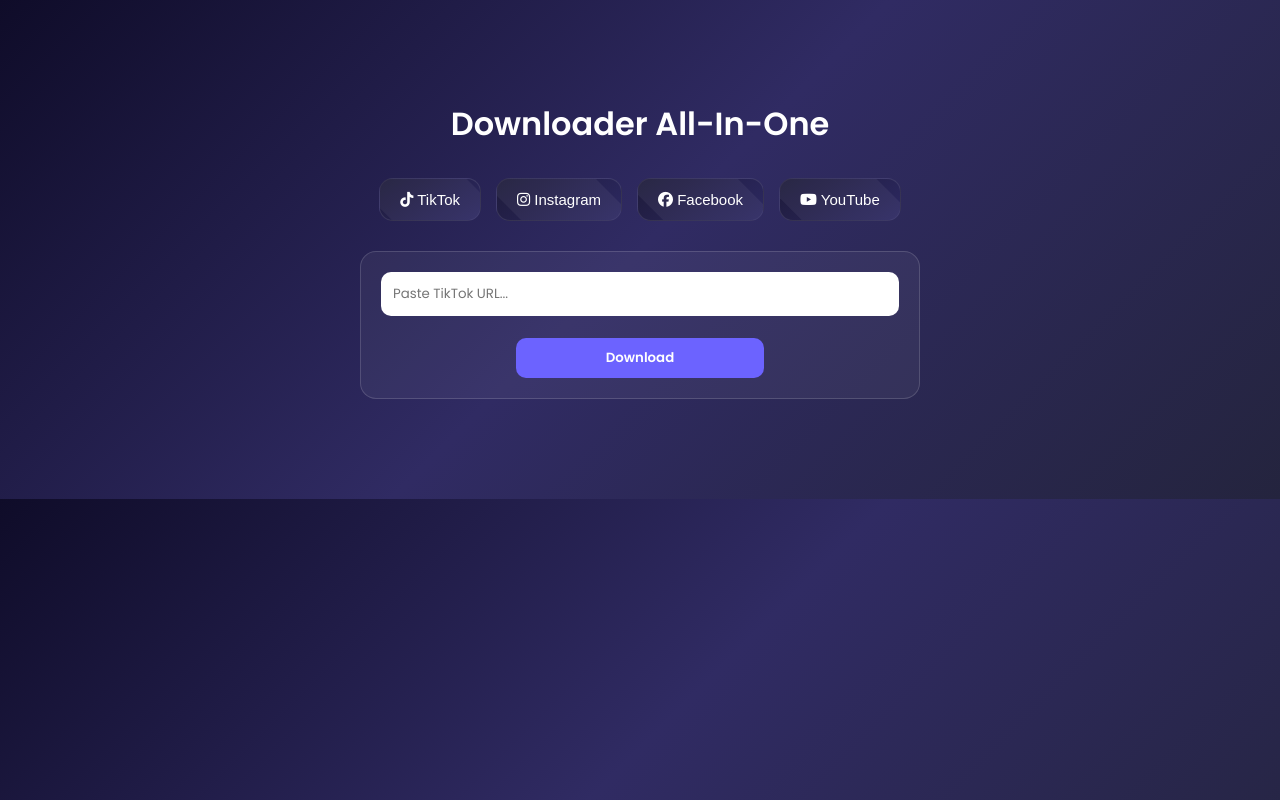
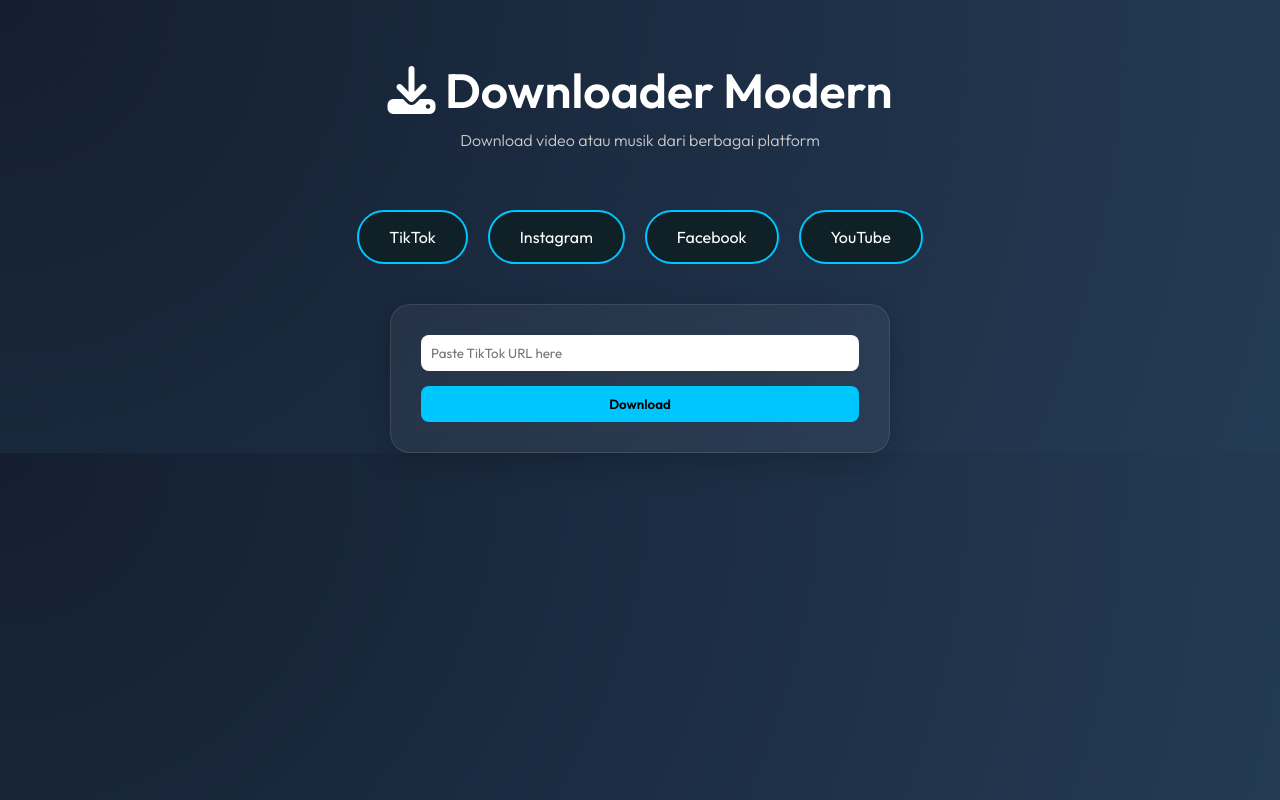
Before and after one commit to Alcynorrr/dwnld, a plain HTML site: page index.html in a window 1280 px wide. Both pictures are taken after a click on the button "TikTok". Drawn offline with Linux system fonts and the light colour scheme.

Commit message:
Update index.html

```diff
--- a/index.html
+++ b/index.html
@@ -1,187 +1,170 @@
-<!DOCTYPE html>
-<html lang="id">
+<!DOCTYPE html><html lang="en">
 <head>
   <meta charset="UTF-8" />
   <meta name="viewport" content="width=device-width, initial-scale=1.0" />
-  <title>Downloader Modern</title>
-  <link href="https://fonts.googleapis.com/css2?family=Poppins:wght@400;600&display=swap" rel="stylesheet">
-  <link href="https://cdnjs.cloudflare.com/ajax/libs/font-awesome/6.5.0/css/all.min.css" rel="stylesheet">
+  <title>Tech Downloader</title>
+  <link href="https://fonts.googleapis.com/css2?family=Outfit:wght@300;400;600&display=swap" rel="stylesheet">
+  <script src="https://kit.fontawesome.com/a076d05399.js" crossorigin="anonymous"></script>
   <style>
     * {
+      margin: 0;
+      padding: 0;
       box-sizing: border-box;
+      font-family: 'Outfit', sans-serif;
     }
-
     body {
-      margin: 0;
-      font-family: 'Poppins', sans-serif;
-      background: linear-gradient(135deg, #0f0c29, #302b63, #24243e);
+      background: radial-gradient(circle at top left, #141e30, #243b55);
       color: white;
       overflow-x: hidden;
+      transition: background 0.5s ease;
     }
-
-    .container {
-      max-width: 600px;
-      margin: 80px auto;
+    header {
       text-align: center;
-      padding: 20px;
+      padding: 60px 20px 20px;
     }
-
-    .title {
-      font-size: 32px;
+    header h1 {
+      font-size: 3rem;
       font-weight: 600;
-      margin-bottom: 30px;
-      animation: fadeIn 1s ease-in-out;
+      margin-bottom: 10px;
     }
-
+    header p {
+      font-weight: 300;
+      color: #ccc;
+    }
     .button-group {
       display: flex;
+      justify-content: center;
+      gap: 20px;
+      margin: 40px 0;
       flex-wrap: wrap;
-      justify-content: center;
-      gap: 15px;
-      margin-bottom: 30px;
     }
-
-    .btn {
-      background: linear-gradient(145deg, #1e1b3a, #2d2963);
-      border: 1px solid rgba(255, 255, 255, 0.1);
-      padding: 12px 20px;
-      border-radius: 14px;
-      color: #fff;
-      font-size: 15px;
+    .button-group button {
+      background: #0f2027;
+      border: 2px solid #00c6ff;
+      color: white;
+      padding: 15px 30px;
+      border-radius: 30px;
+      font-size: 1rem;
       cursor: pointer;
       transition: all 0.3s ease;
-      position: relative;
-      overflow: hidden;
     }
-
-    .btn::before {
-      content: '';
-      position: absolute;
-      top: -50%;
-      left: -50%;
-      width: 200%;
-      height: 200%;
+    .button-group button:hover {
+      background: #00c6ff;
+      color: black;
+    }
+    .card {
+      width: 90%;
+      max-width: 500px;
+      margin: auto;
       background: rgba(255, 255, 255, 0.05);
-      transform: rotate(45deg);
-      transition: all 0.5s ease;
+      border: 1px solid rgba(255, 255, 255, 0.1);
+      border-radius: 20px;
+      padding: 30px;
+      backdrop-filter: blur(10px);
+      box-shadow: 0 8px 32px rgba(0, 0, 0, 0.2);
+      display: none;
+      animation: fadeInUp 0.5s ease forwards;
     }
-
-    .btn:hover::before {
-      top: -20%;
-      left: -20%;
+    .card.active {
+      display: block;
     }
-
-    .btn:hover {
-      background: linear-gradient(145deg, #393175, #5b53aa);
-      transform: translateY(-2px);
-    }
-
-    .card {
-      display: none;
-      background: rgba(255, 255, 255, 0.05);
-      border: 1px solid rgba(255, 255, 255, 0.15);
-      border-radius: 16px;
-      padding: 20px;
-      margin-top: 20px;
-      animation: slideUp 0.6s ease forwards;
-    }
-
     .card input {
       width: 100%;
-      padding: 12px;
-      border-radius: 10px;
+      padding: 10px;
       border: none;
-      font-family: 'Poppins', sans-serif;
-      margin-bottom: 12px;
+      border-radius: 8px;
+      margin-bottom: 15px;
     }
-
     .card button {
-      width: 48%;
-      padding: 10px;
-      margin-top: 10px;
+      background: #00c6ff;
       border: none;
-      border-radius: 10px;
-      background: #6c63ff;
-      color: white;
+      padding: 10px 20px;
+      color: black;
       font-weight: bold;
-      font-family: 'Poppins', sans-serif;
+      border-radius: 8px;
       cursor: pointer;
-      transition: 0.3s ease;
+      width: 100%;
     }
-
-    .card button:hover {
-      background: #857dff;
+    @keyframes fadeInUp {
+      from {
+        transform: translateY(40px);
+        opacity: 0;
       }
-
-    @keyframes fadeIn {
-      from { opacity: 0; transform: translateY(-20px); }
-      to { opacity: 1; transform: translateY(0); }
+      to {
+        transform: translateY(0);
+        opacity: 1;
       }
-
-    @keyframes slideUp {
-      from { opacity: 0; transform: translateY(30px); }
-      to { opacity: 1; transform: translateY(0); }
     }
   </style>
 </head>
 <body>
-
-<div class="container">
-  <div class="title">Downloader All-In-One</div>
-
-  <div class="button-group">
-    <button class="btn" onclick="showCard('tiktok')"><i class="fab fa-tiktok"></i> TikTok</button>
-    <button class="btn" onclick="showCard('instagram')"><i class="fab fa-instagram"></i> Instagram</button>
-    <button class="btn" onclick="showCard('facebook')"><i class="fab fa-facebook"></i> Facebook</button>
-    <button class="btn" onclick="showCard('youtube')"><i class="fab fa-youtube"></i> YouTube</button>
-  </div>
-
-  <div id="tiktok" class="card">
-    <input type="text" id="tiktokUrl" placeholder="Paste TikTok URL..." />
+  <header>
+    <h1><i class="fas fa-download"></i> Downloader Modern</h1>
+    <p>Download video atau musik dari berbagai platform</p>
+  </header>  <div class="button-group">
+    <button onclick="showCard('tiktok')">TikTok</button>
+    <button onclick="showCard('instagram')">Instagram</button>
+    <button onclick="showCard('facebook')">Facebook</button>
+    <button onclick="showCard('youtube')">YouTube</button>
+  </div>  <div id="tiktok" class="card">
+    <input id="tiktokUrl" type="text" placeholder="Paste TikTok URL here">
     <button onclick="download('tiktok')">Download</button>
-  </div>
-
-  <div id="instagram" class="card">
-    <input type="text" id="igUrl" placeholder="Paste Instagram URL..." />
+  </div>  <div id="instagram" class="card">
+    <input id="igUrl" type="text" placeholder="Paste Instagram URL here">
     <button onclick="download('ig')">Download</button>
-  </div>
-
-  <div id="facebook" class="card">
-    <input type="text" id="fbUrl" placeholder="Paste Facebook URL..." />
+  </div>  <div id="facebook" class="card">
+    <input id="fbUrl" type="text" placeholder="Paste Facebook URL here">
     <button onclick="download('fb')">Download</button>
-  </div>
-
-  <div id="youtube" class="card">
-    <input type="text" id="ytUrl" placeholder="Paste YouTube URL..." />
-    <button onclick="download('ytmp3')">MP3</button>
-    <button onclick="download('ytmp4')">MP4</button>
-  </div>
-</div>
-
-<script>
-  function showCard(id) {
-    document.querySelectorAll('.card').forEach(card => card.style.display = 'none');
-    document.getElementById(id).style.display = 'block';
+  </div>  <div id="youtube" class="card">
+    <input id="ytUrl" type="text" placeholder="Paste YouTube URL here">
+    <button onclick="chooseYTOption()">Pilih MP3 / MP4</button>
+  </div>  <script>
+    function showCard(platform) {
+      document.querySelectorAll('.card').forEach(el => el.classList.remove('active'));
+      document.getElementById(platform).classList.add('active');
     }
 
-  function download(type) {
+    async function download(type) {
       let url = '';
       if (type === 'tiktok') url = document.getElementById('tiktokUrl').value;
       if (type === 'ig') url = document.getElementById('igUrl').value;
       if (type === 'fb') url = document.getElementById('fbUrl').value;
-    if (type === 'ytmp3' || type === 'ytmp4') url = document.getElementById('ytUrl').value;
 
-    const apiUrl = {
-      tiktok: `https://api.riicode.my.id/api/download/tiktokdl?url=${url}`,
-      ig: `https://api.riicode.my.id/api/download/igdl?url=${url}`,
-      fb: `https://api.riicode.my.id/api/download/fbdl?url=${url}`,
-      ytmp3: `https://api.riicode.my.id/api/download/ytmp3?url=${url}`,
-      ytmp4: `https://api.riicode.my.id/api/download/ytmp4?url=${url}`
+      const apiUrls = {
+        tiktok: `https://api.riicode.my.id/api/download/tiktokdl?url=${encodeURIComponent(url)}`,
+        ig: `https://api.riicode.my.id/api/download/igdl?url=${encodeURIComponent(url)}`,
+        fb: `https://api.riicode.my.id/api/download/fbdl?url=${encodeURIComponent(url)}`,
       };
 
-    window.open(apiUrl[type], '_blank');
+      try {
+        const res = await fetch(apiUrls[type]);
+        const data = await res.json();
+        const downloadLink = data.result?.nowatermark || data.result?.media || data.result?.url;
+        if (downloadLink) {
+          window.open(downloadLink, '_blank');
+        } else {
+          alert('Gagal mengambil link download.');
         }
-</script>
+      } catch (err) {
+        alert('Terjadi kesalahan saat memproses.');
+      }
+    }
 
-</body>
+    async function chooseYTOption() {
+      const url = document.getElementById('ytUrl').value;
+      const choice = confirm("Klik OK untuk MP4, Cancel untuk MP3");
+      const endpoint = choice ? 'ytmp4' : 'ytmp3';
+      const apiUrl = `https://api.riicode.my.id/api/download/${endpoint}?url=${encodeURIComponent(url)}`;
+
+      try {
+        const res = await fetch(apiUrl);
+        const data = await res.json();
+        const link = data.result?.url || data.result?.download;
+        if (link) window.open(link, '_blank');
+        else alert('Gagal mendapatkan link download.');
+      } catch (e) {
+        alert('Gagal memproses YouTube.');
+      }
+    }
+  </script></body>
 </html>
```
Lines whose indentation alone changed are shown as unchanged.
